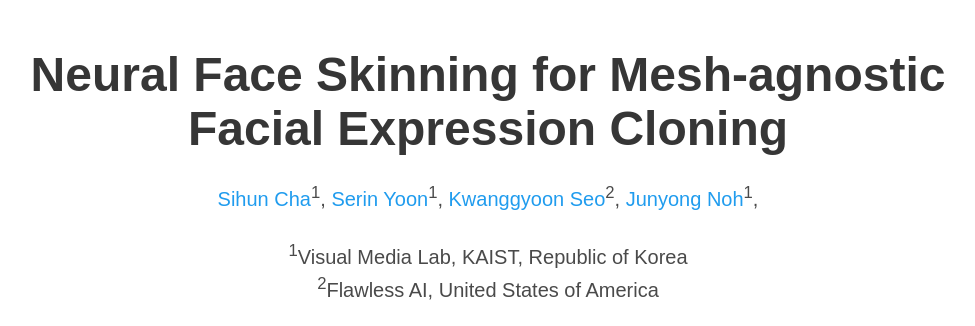
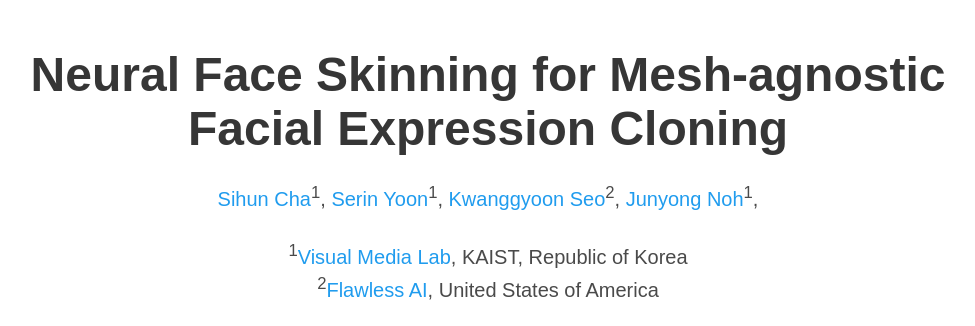
Before and after one commit to chacorp/nfs-page, a plain HTML site: page index.html in a window 1280 px wide. Shown: the top 326 px of the page, without its empty margins (152-1127 px from the left). Drawn offline with nearby package versions, Linux system fonts and the light colour scheme; some icons are missing; a web font is replaced by a local one.

Commit message:
Update index.html

```diff
--- a/index.html
+++ b/index.html
@@ -64,10 +64,10 @@
           <br/>
 
           <div class="is-size-5 publication-authors">
-            <span class="author-block"><sup>1</sup>Visual Media Lab, KAIST, Republic of Korea</span>
+            <span class="author-block"><sup>1</sup><a href="https://vml.kaist.ac.kr/home">Visual Media Lab</a>, KAIST, Republic of Korea</span>
           </div>
           <div class="is-size-5 publication-authors">
-            <span class="author-block"><sup>2</sup>Flawless AI, United States of America</span>
+            <span class="author-block"><sup>2</sup><a href="https://www.flawlessai.com/">Flawless AI</a>, United States of America</span>
           </div>
 
           <br/>
```
